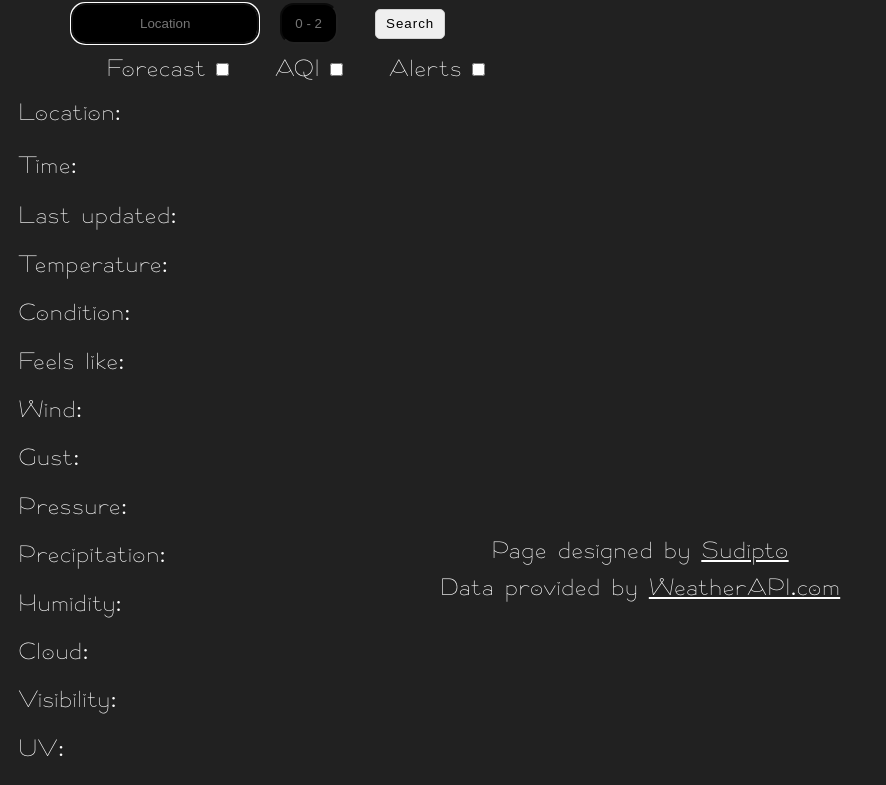
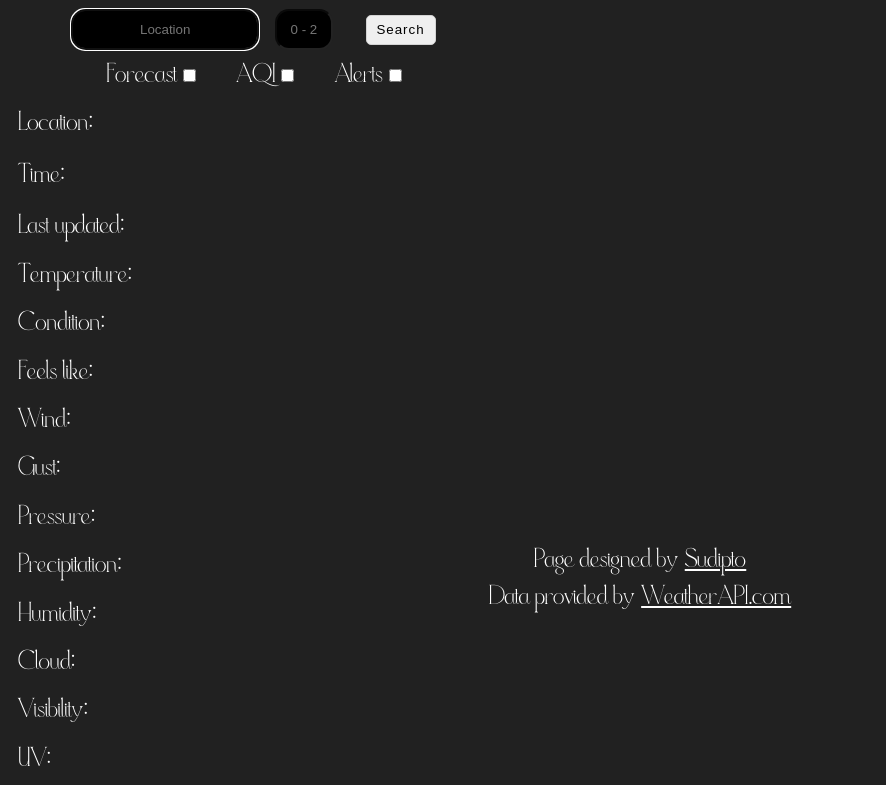
Before and after one commit to sudipta1254/forecast, a plain HTML site: page index.html in a window 1280 px wide. Shown: the part 59-844 px from the top of the page, without its empty margins (0-886 px from the left). Drawn offline with nearby package versions, Linux system fonts and the light colour scheme; no server answers; some icons are missing.

Commit message:
Update style.css

```diff
--- a/style.css
+++ b/style.css
@@ -176,7 +176,7 @@ a {
 }
 @font-face {
     font-family: 'Morioka';
-    src: url('Fonts/Mores.otf');
+    src: url('Fonts/Magnificiens.otf');
 }
 /* Chrome, Safari, Edge, Opera */
 input::-webkit-outer-spin-button,
```
